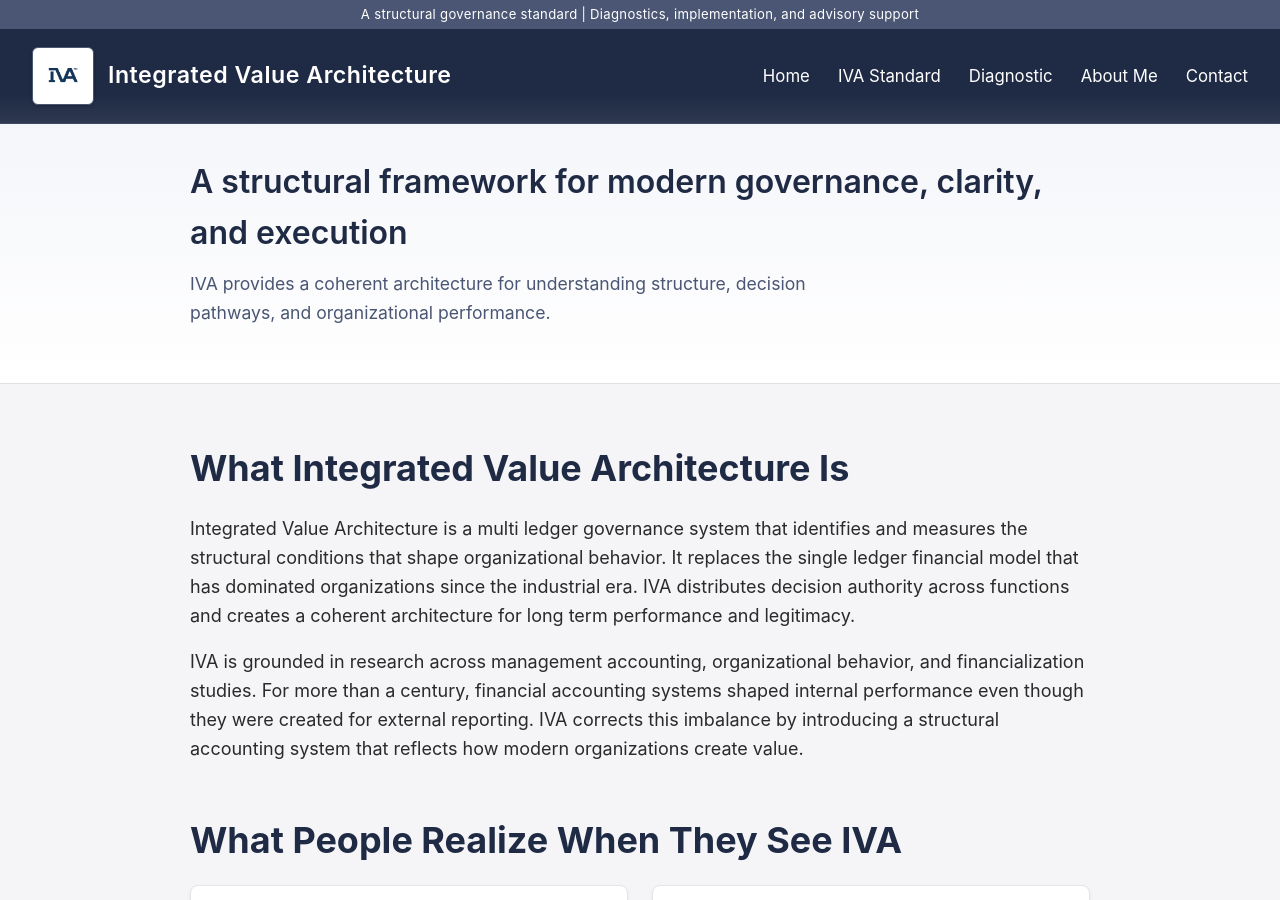
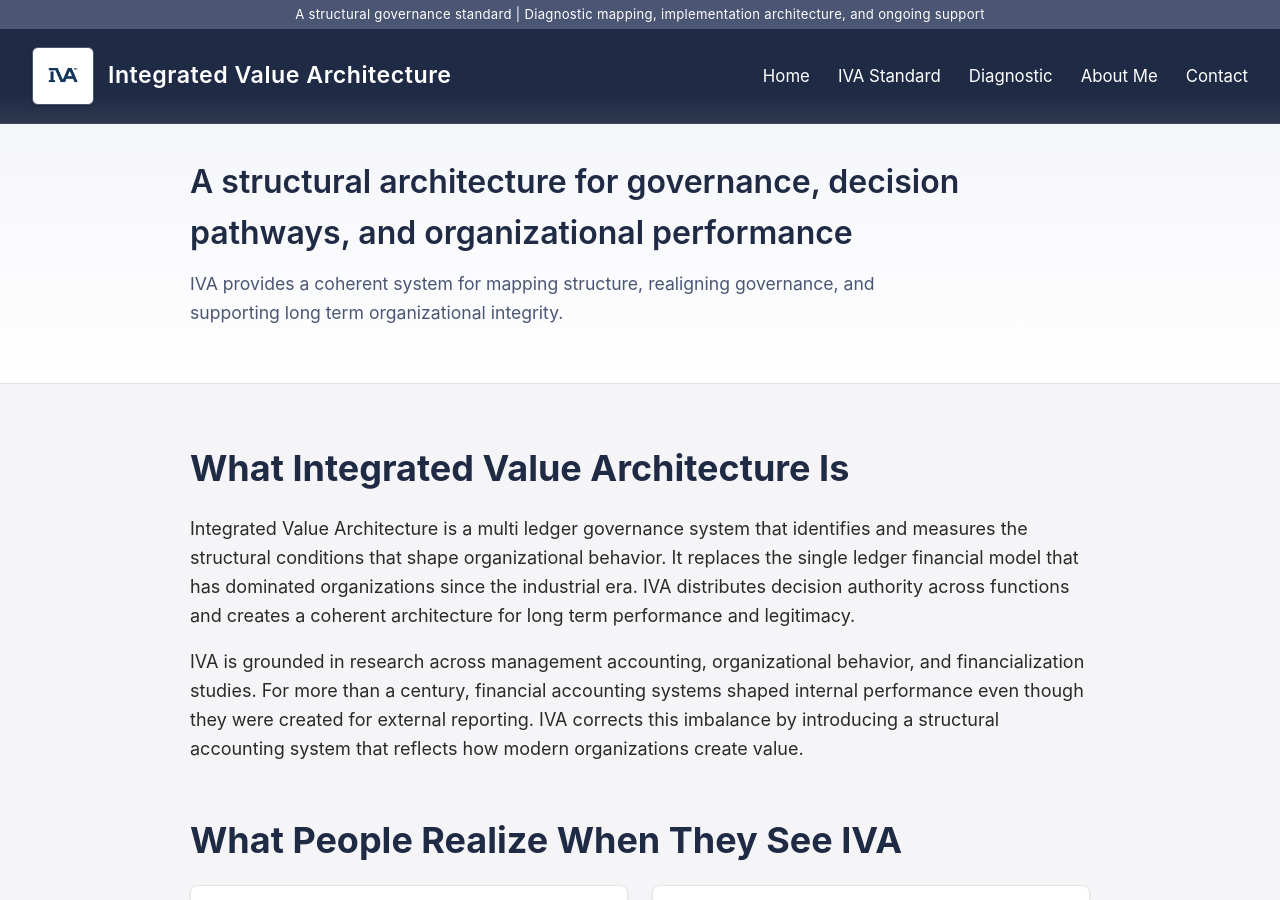
Before and after one commit to efost7873/integratedvaluearchitecture.com, a Jekyll site: the page built from index.md, in a window 1280 px wide and 900 px high. Built offline with Jekyll 4.4.1, drawn with Linux system fonts in a browser that asks for light colours.

Commit message:
Update header.html

```diff
--- a/_includes/header.html
+++ b/_includes/header.html
@@ -7,7 +7,7 @@
   text-align: center;
   letter-spacing: 0.3px;
 ">
-  A structural governance standard | Diagnostics, implementation, and advisory support
+  A structural governance standard | Diagnostic mapping, implementation architecture, and ongoing support
 </div>
 
 <!-- Main Header -->
@@ -141,10 +141,10 @@
 ">
   <div style="max-width: 900px; margin: 0 auto; text-align: left;">
     <h2 style="margin: 0; font-size: 2rem; color: #1F2A44; font-weight: 600;">
-      A structural framework for modern governance, clarity, and execution
+      A structural architecture for governance, decision pathways, and organizational performance
     </h2>
     <p style="margin-top: 12px; font-size: 1.1rem; color: #4A5673; line-height: 1.6; max-width: 700px;">
-      IVA provides a coherent architecture for understanding structure, decision pathways, and organizational performance.
+      IVA provides a coherent system for mapping structure, realigning governance, and supporting long term organizational integrity.
     </p>
   </div>
 </div>
```
